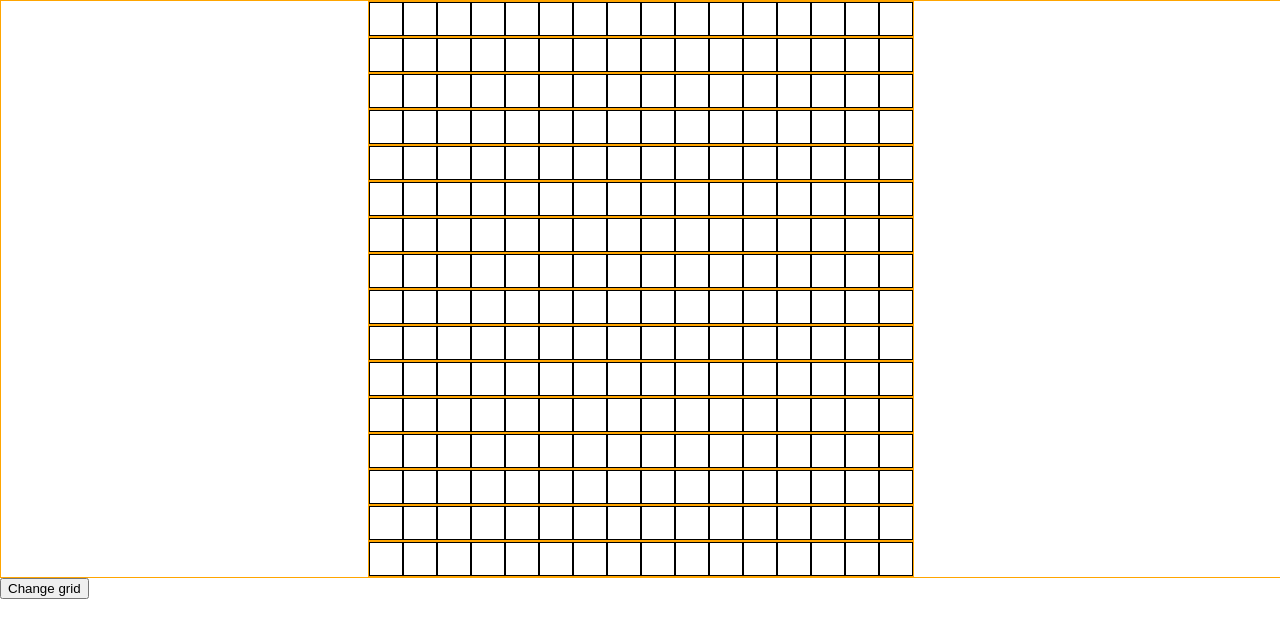
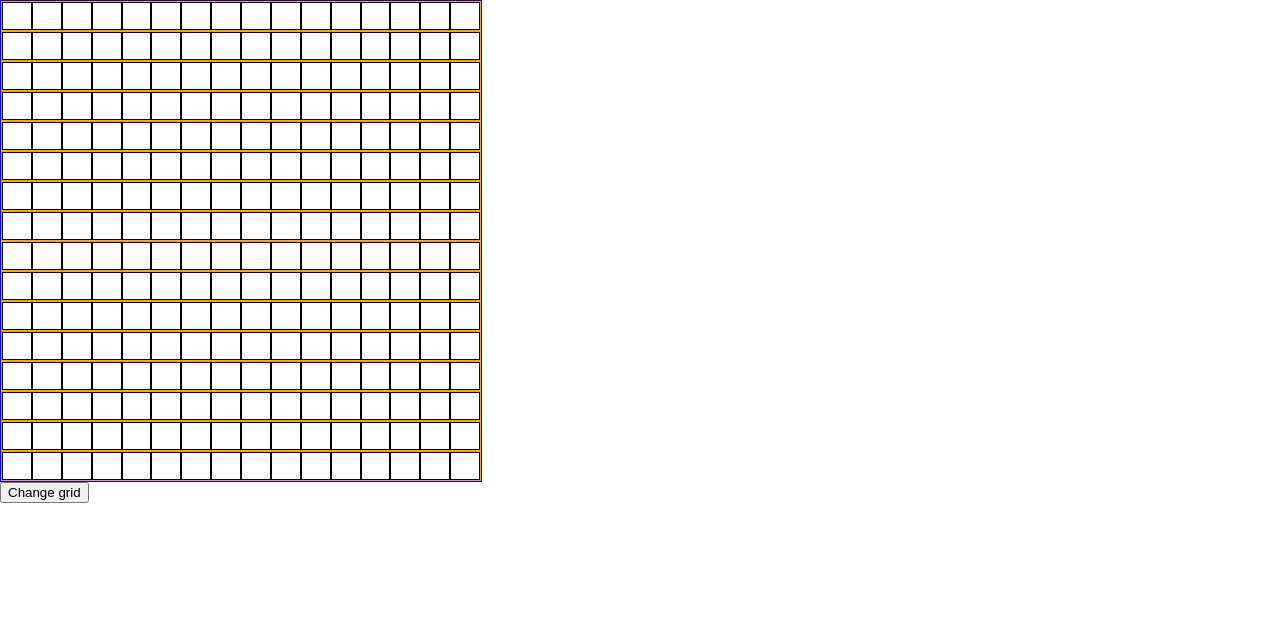
Before and after one commit to yeaung00/etch-a-sketch, a plain HTML site: page index.html in a window 1280 px wide. Drawn offline with Linux system fonts and the light colour scheme.

Commit message:
Added dynamic sizing of grid

```diff
--- a/styles.css
+++ b/styles.css
@@ -1,23 +1,26 @@
 body{
     margin:0;
 }
+.app {
+    display:flex;
+}
+.tools {
+    width: 25em;
+}
 .container {
-
-    width:100%;
-    height:100%;
-    border: 1px solid orange;
+    display:flex;
+    flex-direction: column;
+    height:30em;
+    width:30em;
+    border: 1px solid blue;
 }
 .rowContainer {
-    margin-left:auto;
-    margin-right:auto;
+    flex:1;
     display:flex;
-    width:fit-content;
-    height:fit-content;
     border:1px solid orange;
 }
 .cells {
-    width:2em;
-    height:2em;
+    flex:1;
     border: 1px solid black;
 }
 .cells:hover {
```
